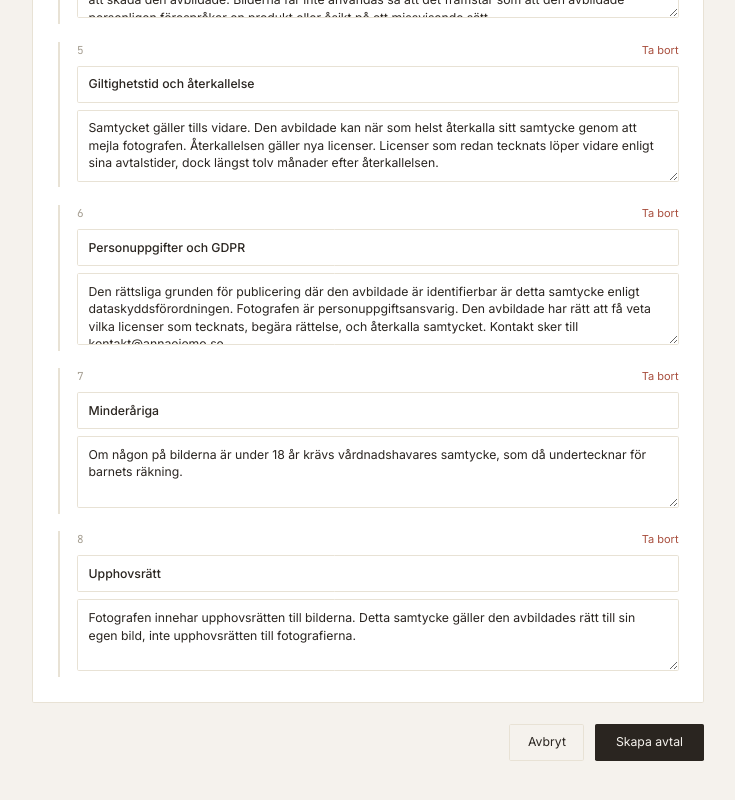
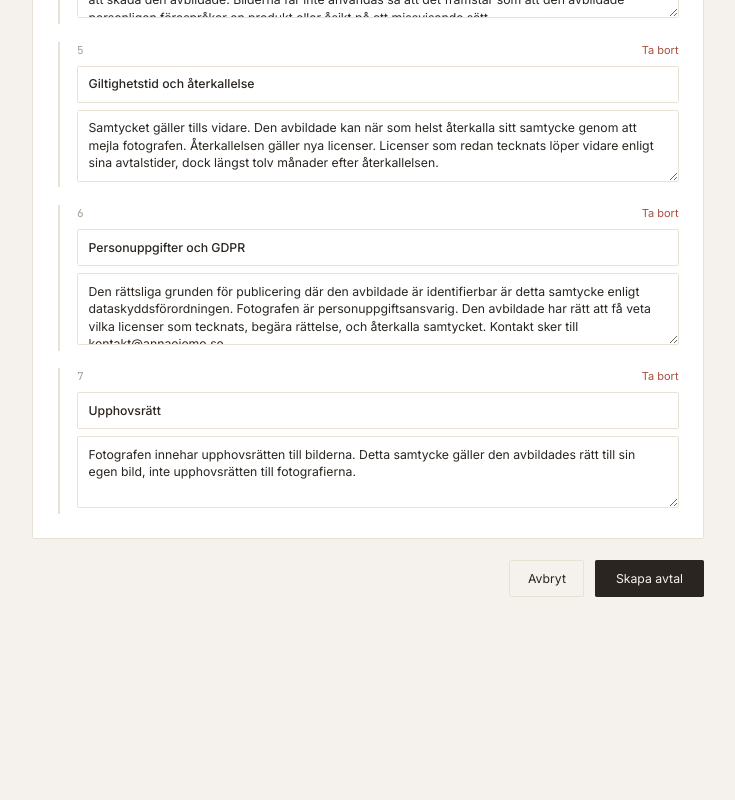
Before and after one commit to annaejemo-crm/anna-admin, a Next.js app: page /admin/avtal/nytt in a window 1280 px wide. Shown: the part 1388-2188 px from the top of the page, without its empty margins (257-992 px from the left). After the commit the page ends 2027 px from the top, so only its background shows below. Built offline with nearby package versions, Linux system fonts and the light colour scheme.

Commit message:
Update NyttAvtalForm.tsx

```diff
--- a/app/admin/avtal/nytt/NyttAvtalForm.tsx
+++ b/app/admin/avtal/nytt/NyttAvtalForm.tsx
@@ -24,7 +24,6 @@ const SAMTYCKE_KLAUSULER = function (medRabatt: boolean): Klausul[] {
     { titel: 'Begränsningar och skydd', brod: 'Fotografen väljer licenstagare med omdöme och licensierar inte bilderna till sammanhang som är kränkande, diskriminerande, politiska, religiöst utpekande, vilseledande eller på annat sätt ägnade att skada den avbildade. Bilderna får inte användas så att det framstår som att den avbildade personligen förespråkar en produkt eller åsikt på ett missvisande sätt.' },
     { titel: 'Giltighetstid och återkallelse', brod: 'Samtycket gäller tills vidare. Den avbildade kan när som helst återkalla sitt samtycke genom att mejla fotografen. Återkallelsen gäller nya licenser. Licenser som redan tecknats löper vidare enligt sina avtalstider, dock längst tolv månader efter återkallelsen.' },
     { titel: 'Personuppgifter och GDPR', brod: 'Den rättsliga grunden för publicering där den avbildade är identifierbar är detta samtycke enligt dataskyddsförordningen. Fotografen är personuppgiftsansvarig. Den avbildade har rätt att få veta vilka licenser som tecknats, begära rättelse, och återkalla samtycket. Kontakt sker till kontakt@annaejemo.se.' },
-    { titel: 'Minderåriga', brod: 'Om någon på bilderna är under 18 år krävs vårdnadshavares samtycke, som då undertecknar för barnets räkning.' },
     { titel: 'Upphovsrätt', brod: 'Fotografen innehar upphovsrätten till bilderna. Detta samtycke gäller den avbildades rätt till sin egen bild, inte upphovsrätten till fotografierna.' },
   ].filter(function (k) { return k.brod !== ''; });
 };
```
